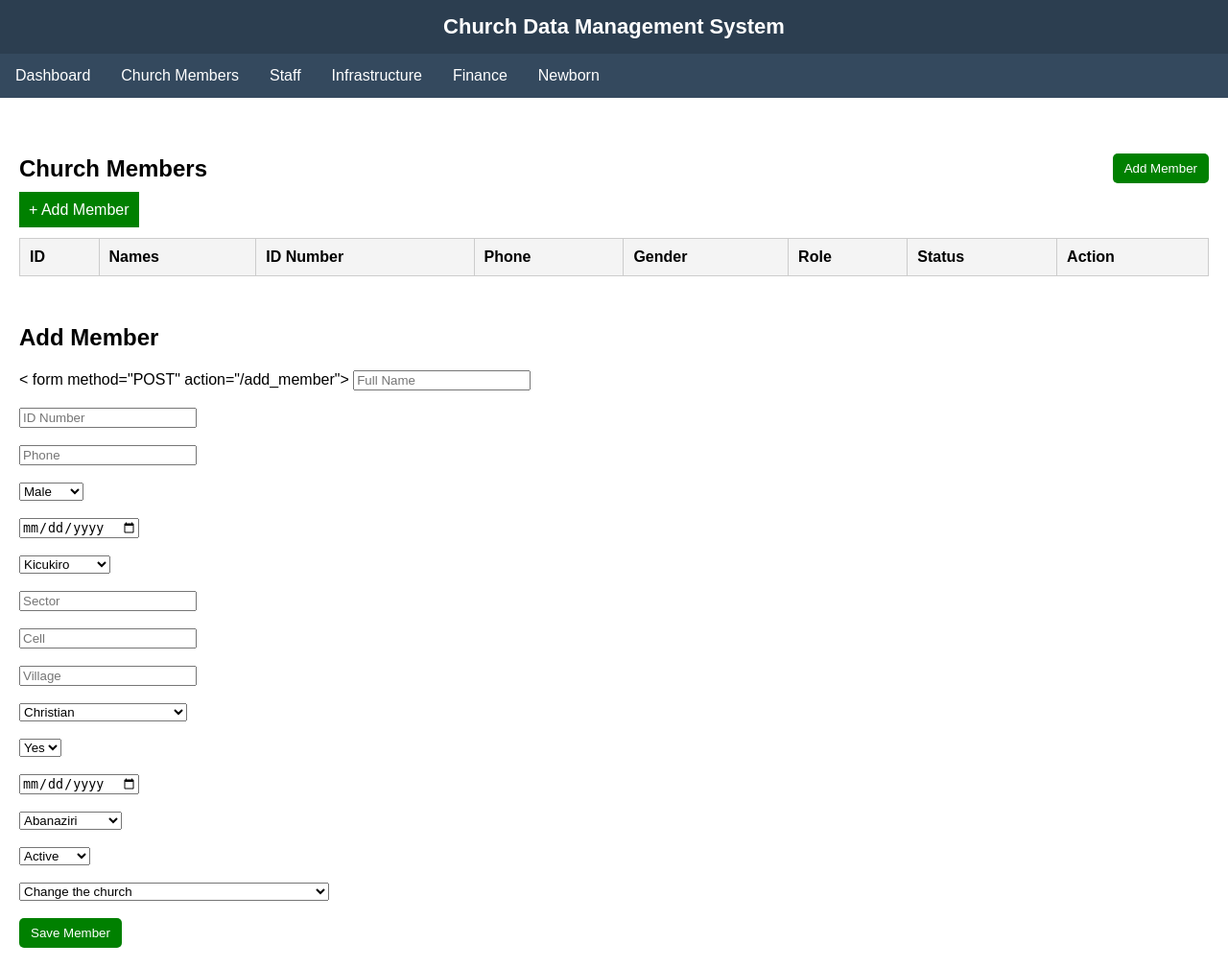
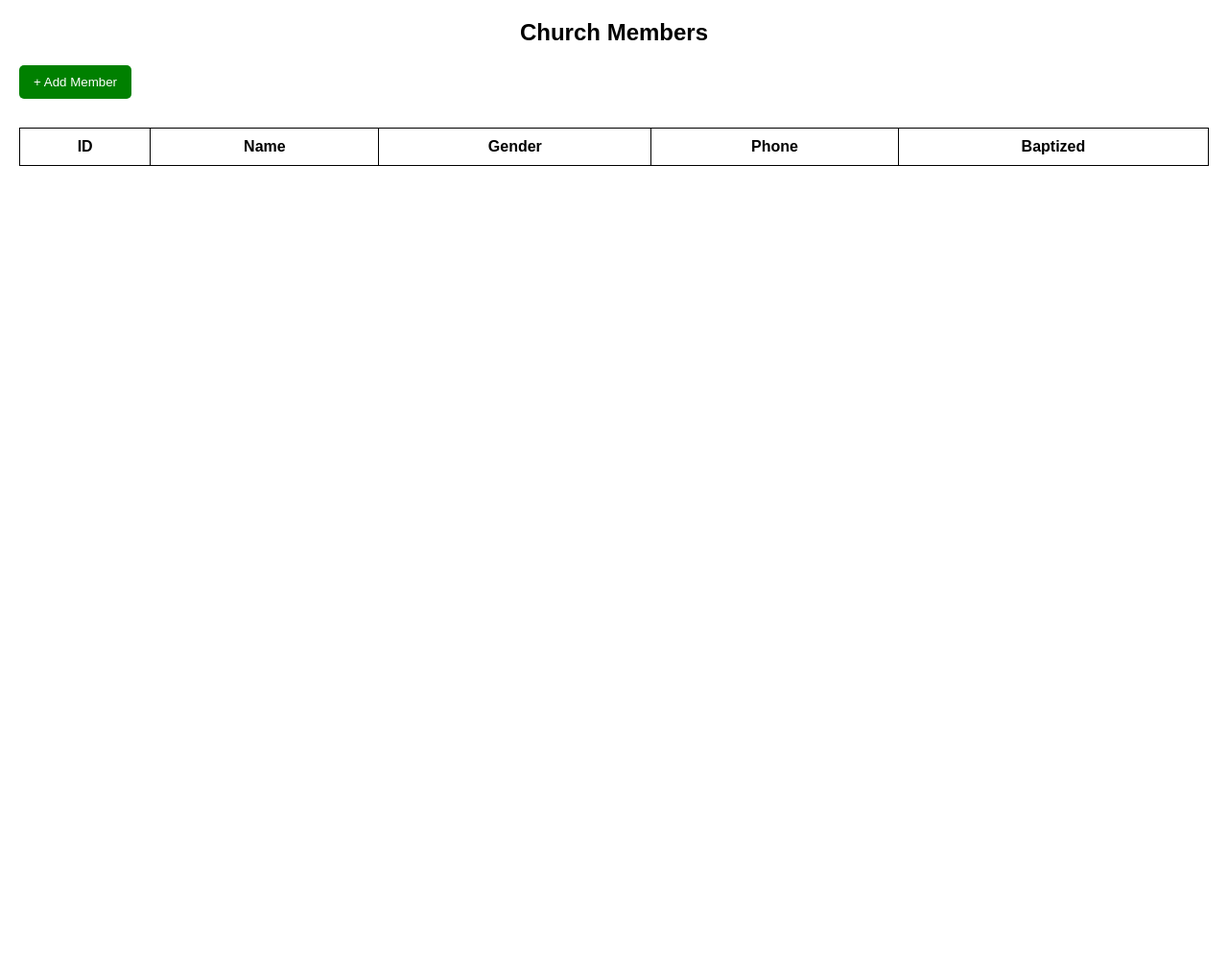
Before and after one commit to ikorikwishakajeamarie1-debug/church_app, a Flask app: page /members in a window 1280 px wide. Shown: the whole page at 96% size. After the commit the page ends 173 px from the top, so only its background shows below. Run offline with Flask 3, Linux system fonts and the light colour scheme; lists and menus that the app fills with data are empty.

Commit message:
Fix add member toggle form

```diff
--- a/templates/members.html
+++ b/templates/members.html
@@ -7,215 +7,135 @@
     <style>
         body {
             font-family: Arial;
-            margin: 0;
+            margin: 20px;
         }
 
-        /* Header */
-        .header {
-            background-color: #2c3e50;
-            color: white;
-            padding: 15px;
+        h2 {
             text-align: center;
-            font-size: 22px;
-            font-weight: bold;
-        }
-
-        /* Navbar */
-        .navbar {
-            background-color: #34495e;
-            overflow: hidden;
-        }
-
-        .navbar a {
-            float: left;
-            color: white;
-            padding: 14px 16px;
-            text-decoration: none;
-        }
-
-        .navbar a:hover {
-            background-color: #1abc9c;
-        }
-
-        /* Container */
-        .container {
-            padding: 20px;
-        }
-
-        /* Table */
-        table {
-            width: 100%;
-            border-collapse: collapse;
-            margin-top: 20px;
-        }
-
-        table, th, td {
-            border: 1px solid #ccc;
-        }
-
-        th, td {
-            padding: 10px;
-            text-align: left;
-        }
-
-        th {
-            background-color: #f4f4f4;
         }
 
         .btn {
+            padding: 10px 15px;
             background-color: green;
             color: white;
-            padding: 8px 12px;
             border: none;
+            cursor: pointer;
             border-radius: 5px;
-            cursor: pointer;
         }
 
         .btn:hover {
             background-color: darkgreen;
         }
 
-        .top-bar {
-            display: flex;
-            justify-content: space-between;
-            align-items: center;
+        .form-container {
+            display: none; /* 🔴 hidden by default */
             margin-top: 20px;
+            padding: 15px;
+            border: 1px solid #ccc;
+            border-radius: 10px;
+        }
+
+        input, select {
+            width: 100%;
+            padding: 8px;
+            margin: 5px 0 10px;
+        }
+
+        table {
+            width: 100%;
+            margin-top: 30px;
+            border-collapse: collapse;
+        }
+
+        table, th, td {
+            border: 1px solid black;
+        }
+
+        th, td {
+            padding: 10px;
+            text-align: center;
         }
     </style>
 </head>
 
 <body>
 
-    <!-- HEADER -->
-    <div class="header">
-        Church Data Management System
+<h2>Church Members</h2>
+
+<!-- ✅ Add Member Button -->
+<button class="btn" onclick="toggleForm()">+ Add Member</button>
+
+<!-- ✅ Hidden Form -->
+<div class="form-container" id="memberForm">
+
+    <form method="POST" action="/add_member">
+
+        <label>First Name</label>
+        <input type="text" name="first_name" required>
+
+        <label>Last Name</label>
+        <input type="text" name="last_name" required>
+
+        <label>Gender</label>
+        <select name="gender">
+            <option>Male</option>
+            <option>Female</option>
+        </select>
+
+        <label>Date of Birth</label>
+        <input type="date" name="dob">
+
+        <label>Phone</label>
+        <input type="text" name="phone">
+
+        <label>Address</label>
+        <input type="text" name="address">
+
+        <label>Baptized</label>
+        <select name="baptized">
+            <option>Yes</option>
+            <option>No</option>
+        </select>
+
+        <button type="submit" class="btn">Save Member</button>
+    </form>
+
 </div>
 
-    <!-- NAVBAR -->
-    <div class="navbar">
-        <a href="#">Dashboard</a>
-        <a href="/members">Church Members</a>
-        <a href="#">Staff</a>
-        <a href="#">Infrastructure</a>
-        <a href="#">Finance</a>
-        <a href="#">Newborn</a>
-    </div>
-
-    <!-- MAIN CONTENT -->
-    <div class="container">
-
-        <div class="top-bar">
-            <h2>Church Members</h2>
-            <button class="btn" onclick="document.getElementById('formSection').scrollIntoView();">
-                Add Member
-            </button>
-        </div>
-
-        <!-- MEMBERS TABLE -->
-         <a href="/add" style="background:green; color:white; padding:10px; text-decoration:none;">
-    + Add Member
-</a>
-       <table border="1">
-    <thead>
+<!-- ✅ Members Table -->
+<table>
     <tr>
         <th>ID</th>
-            <th>Names</th>
-            <th>ID Number</th>
+        <th>Name</th>
+        <th>Gender</th>
         <th>Phone</th>
-            <th>Gender</th>
-            <th>Role</th>
-            <th>Status</th>
-            <th>Action</th>
+        <th>Baptized</th>
     </tr>
-    </thead>
-    <tbody>
+
     {% for member in members %}
     <tr>
         <td>{{ member.id }}</td>
-            <td>{{ member.names }}</td>
-            <td>{{ member.id_number }}</td>
+        <td>{{ member.first_name }} {{ member.last_name }}</td>
+        <td>{{ member.gender }}</td>
         <td>{{ member.phone }}</td>
-            <td>{{ member.gender }}</td>
-            <td>{{ member.role }}</td>
-            <td>{{ member.status }}</td>
-            <td>
-                <a href="/view/{{ member.id }}">View</a> |
-                <a href="/edit/{{ member.id }}">Edit</a> |
-                <a href="/delete/{{ member.id }}">Delete</a>
-            </td>
+        <td>{{ member.baptized }}</td>
     </tr>
     {% endfor %}
-    </tbody>
+
 </table>
 
-        <!-- ADD MEMBER FORM SECTION -->
-        <div id="formSection" style="margin-top:50px;">
-            <h2>Add Member</h2>
+<!-- ✅ JavaScript -->
+<script>
+    function toggleForm() {
+        var form = document.getElementById("memberForm");
 
-            <
-            form method="POST" action="/add_member">
+        if (form.style.display === "none" || form.style.display === "") {
+            form.style.display = "block";
+        } else {
+            form.style.display = "none";
+        }
+    }
+</script>
 
-                <input type="text" name="full_name" placeholder="Full Name" required><br><br>
-                <input type="text" name="national_id" placeholder="ID Number"><br><br>
-                <input type="text" name="phone" placeholder="Phone"><br><br>
-
-                <select name="gender">
-                    <option>Male</option>
-                    <option>Female</option>
-                </select><br><br>
-
-                <input type="date" name="dob"><br><br>
-
-                <select name="district">
-                    <option>Kicukiro</option>
-                    <option>Nyarugenge</option>
-                    <option>Gasabo</option>
-                </select><br><br>
-
-                <input type="text" name="sector" placeholder="Sector"><br><br>
-                <input type="text" name="cell" placeholder="Cell"><br><br>
-                <input type="text" name="village" placeholder="Village"><br><br>
-
-                <select name="role">
-                    <option>Christian</option>
-                    <option>Choir Member</option>
-                    <option>Choir Committee Member</option>
-                    <option>COGEE MEMBER</option>
-                </select><br><br>
-
-                <select name="baptized">
-                    <option>Yes</option>
-                    <option>No</option>
-                </select><br><br>
-
-                <input type="date" name="baptism_date"><br><br>
-
-                <select name="itsinda">
-                    <option>Abanaziri</option>
-                    <option>Abanarada</option>
-                    <option>Abisiraheli</option>
-                    <option>Abayosefu</option>
-                    <option>Modal village</option>
-                    <option>Abaleweli</option>
-                    <option>Ababenyamini</option>
-                    <option>Abaheburayo</option>
-                    <option>Abagidiyoni</option>
-                </select><br><br>
-
-                <select name="status">
-                    <option>Active</option>
-                    <option>Deactive</option>
-                </select><br><br>
-
-                <select name="deactivation_reason">
-                    <option>Change the church</option>
-                    <option>Change the location</option>
-                    <option>Last 1 year without participating in church activities</option>
-                    <option>Abusing internal regulations of the church</option>
-                </select><br><br>
-
-                <button class="btn" type="submit">Save Member</button>
-        </div>
-    </div>
 </body>
 </html>
```
Lines whose indentation alone changed are shown as unchanged.
